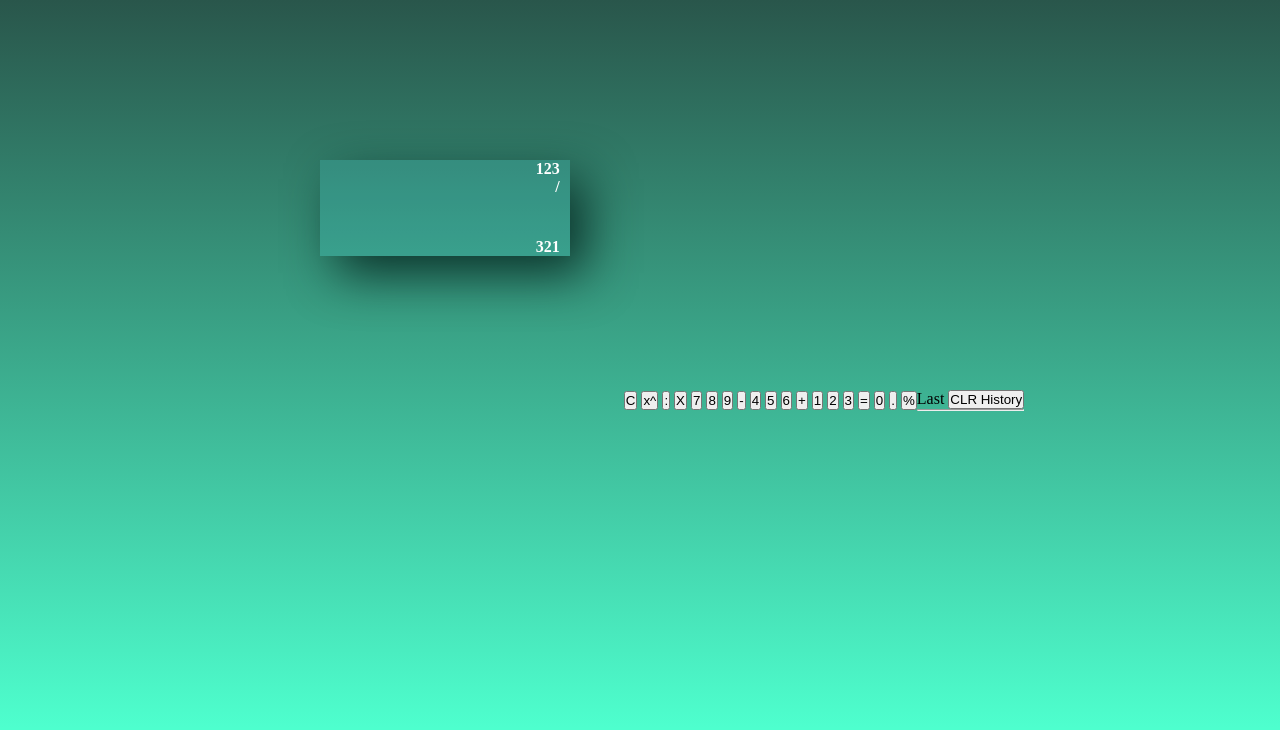
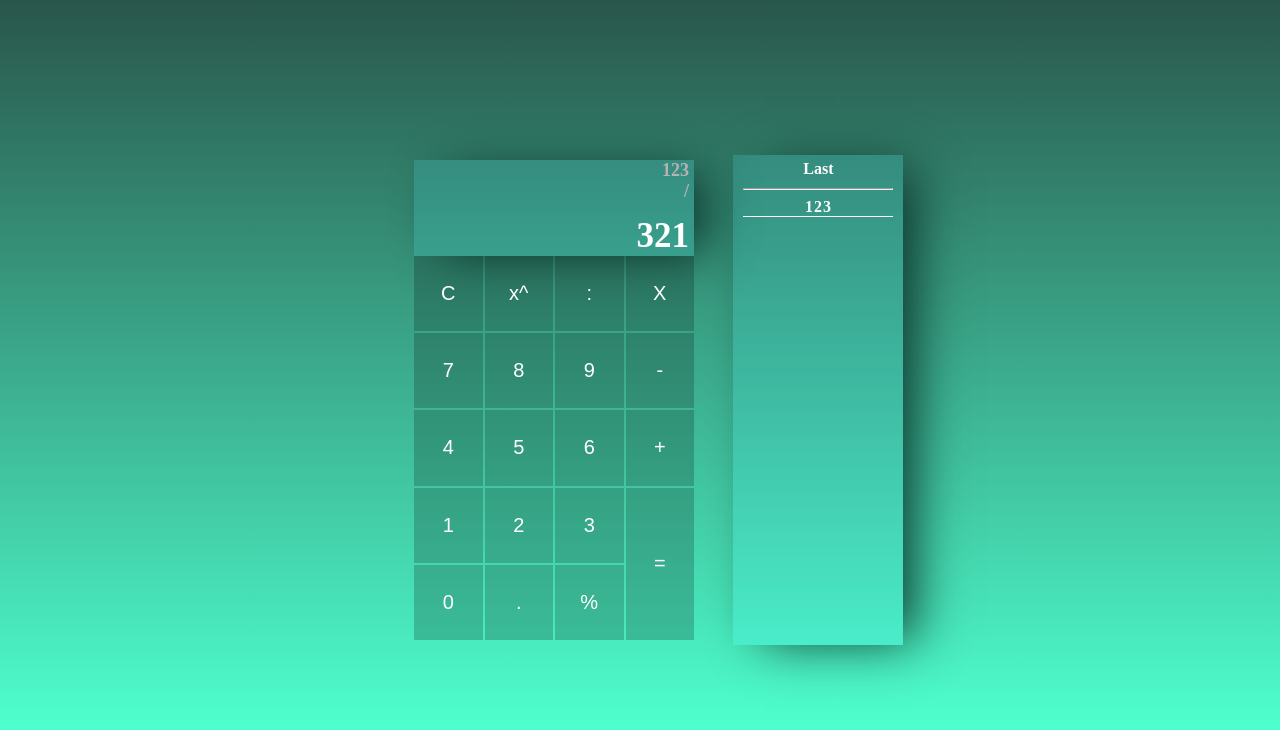
Before and after one commit to kpettke/JS_Calc, a plain HTML site: page index.html in a window 1280 px wide. Drawn offline with Linux system fonts and the light colour scheme; a web font is replaced by a local one.

Commit message:
end of css styling

```diff
--- a/index.html
+++ b/index.html
@@ -18,7 +18,7 @@
             </div>
             <p class="currNumber">321</p>
         </div>
-    </div>
+
 
     <div class="buttons">
         <button class="clr">C</button>
@@ -43,13 +43,17 @@
 
     </div>
 
-    <div class="calculator_hist">
+    </div>
+
+    <div class="calculator-hist">
         <p class="hist-title"> Last
             <button class="hist_btn">CLR History</button>
         </p>
         <hr>
 
         <ul class="hist">
+            <li class="hist-item">123</li>
+
 
         </ul>
 
--- a/style.css
+++ b/style.css
@@ -19,26 +19,109 @@ body {
 }
 
 .calculator{
-    padding: 5%;
+    padding: 3%;
     height: 60vh;
-    min-width: 30vh;
-    max-width: 30vh;
+    min-width: 35vh;
+    max-width: 35vh;
 }
 
 .display{
-    width: 100%;
+
     min-height: 20%;
     max-height: min-content;
     background-color: rgba(78, 239, 255, 0.15);
-    box-shadow: 16px 18px 49px -1px rgba(11, 50, 42, 1);
+    box-shadow: 20px 4px 49px -10px rgba(11, 50, 42, 1);
     color: white;
     word-break: break-all;
     text-align: right;
     display: flex;
     flex-direction: column;
     justify-content: space-between;
-    padding-right: 10px;
+    padding-right: 5px;
     font-weight: bold;
 
+    }
+
+.currNumber{
+    font-size: 35px;
+}
+
+.prevNumber{
+    color: rgb(184, 179, 179);
+    font-size: 18px;
 
 }
+
+.mathSign{
+    font-size: 20x;
+}
+
+.buttons {
+
+    height: 80%;
+    display: grid;
+    grid-template-columns: repeat(4,1fr);
+    grid-template-rows: (5,1fr);
+    gap: 2px;
+
+}
+
+.buttons button{
+    font-size: 20px;
+    background-color: rgba(0, 0, 0, 0.2);
+    color: white;
+    cursor: pointer;
+    border: none;
+    outline: none;
+    transition: all .2s ease-in-out;
+
+}
+button:hover{
+    background-color: rgba(0, 0, 0, 0.1);
+}
+
+.equ{
+    grid-row: 6/4;
+    grid-column: 4/5;
+}
+
+.calculator-hist
+{
+    height: 60vh;
+    width: 150px;
+    margin: 1px;
+    background-color: rgba(75, 239, 255, 0.15);
+    box-shadow: 20px 4px 49px -10px rgba(11, 50, 42, 1);
+    padding: 5px 10px;
+    color: white;
+    text-align: center;
+    font-weight: bold;
+}
+.hist-title {
+    padding-bottom: 10px;
+}
+
+.hist_btn{
+    color: white;
+    background:  rgba(2, 56, 61, 0.63);
+    border: none;
+    font-size: 15px;
+    padding: 10px;
+    border-radius: 20px;
+    cursor: pointer;
+    font-weight: bold;
+    outline: none;
+    margin: 5px auto;
+    display: none;
+}
+
+.hist_btn.active{
+    display: block;
+
+}
+.hist-item{
+    margin: 8px 0px;
+    letter-spacing: 1px;
+    border-bottom: 1px solid;
+    list-style-type: none
+}
```
